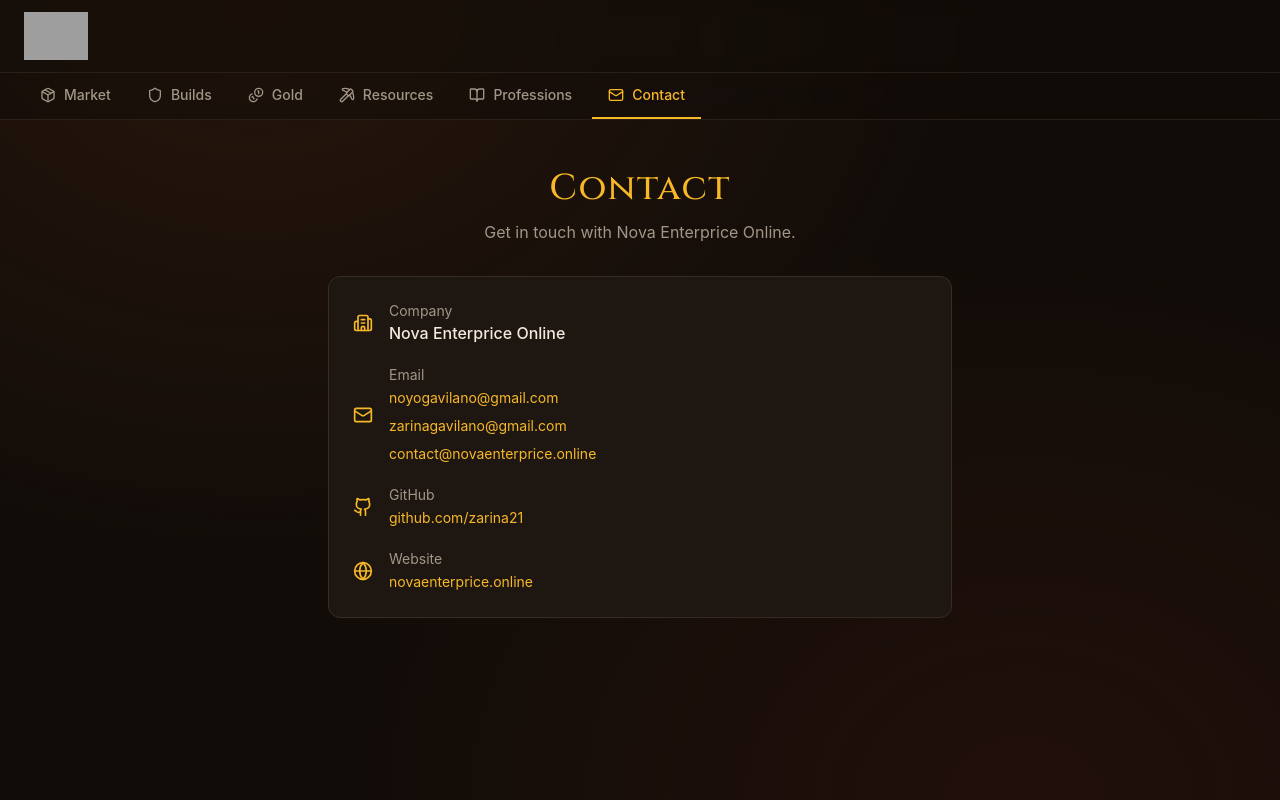
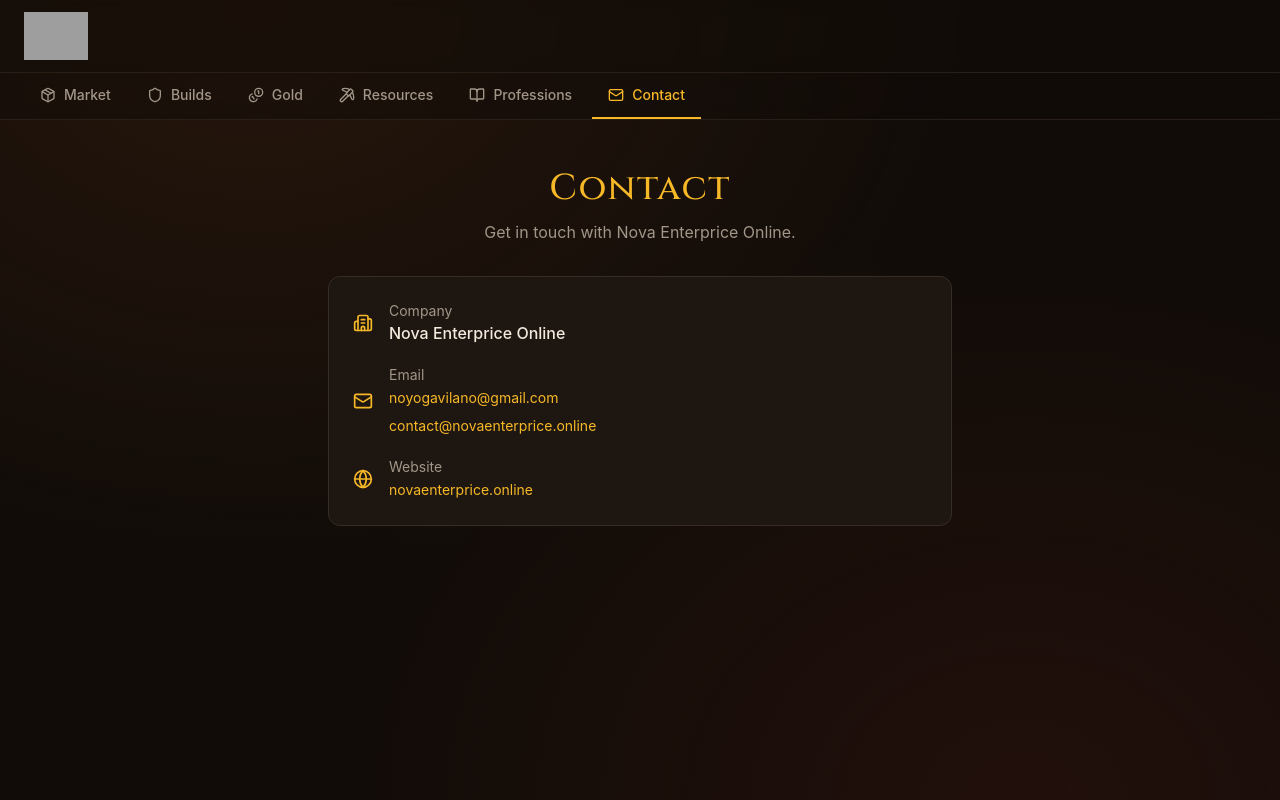
Before and after one commit to zarina21/albionForge, a Next.js app: page /contact in a window 1280 px wide. Shown: the top 800 px of the page. Built offline with nearby package versions, Linux system fonts and the light colour scheme; no server answers; grey boxes are pictures that could not be loaded.

Commit message:
Remove duplicate email and GitHub link
Remove a duplicated email contact and the GitHub contact block from the Contact page. Also remove the now-unused Github import from lucide-react to clean up the component and avoid unused-import warnings.

```diff
--- a/src/app/contact/page.tsx
+++ b/src/app/contact/page.tsx
@@ -1,5 +1,5 @@
 import type { Metadata } from "next";
-import { Mail, Github, Globe, Building2 } from "lucide-react";
+import { Mail, Globe, Building2 } from "lucide-react";
 
 const SITE_URL = process.env.NEXT_PUBLIC_SITE_URL ?? "https://albionforge.online";
 
@@ -47,31 +47,11 @@ export default function ContactPage() {
                   </a>
                 </li>
                 <li>
-                  <a href="mailto:zarinagavilano@gmail.com" className="text-gold hover:underline text-sm">
-                    zarinagavilano@gmail.com
-                  </a>
-                </li>
-                <li>
                   <a href="mailto:contact@novaenterprice.online" className="text-gold hover:underline text-sm">
                     contact@novaenterprice.online
                   </a>
                 </li>
               </ul>
-            </div>
-          </div>
-
-          <div className="flex items-center gap-4">
-            <Github className="w-5 h-5 text-gold shrink-0" />
-            <div>
-              <p className="text-sm text-muted-foreground">GitHub</p>
-              <a
-                href="https://github.com/zarina21"
-                target="_blank"
-                rel="noopener noreferrer"
-                className="text-gold hover:underline text-sm"
-              >
-                github.com/zarina21
-              </a>
             </div>
           </div>
 
```
